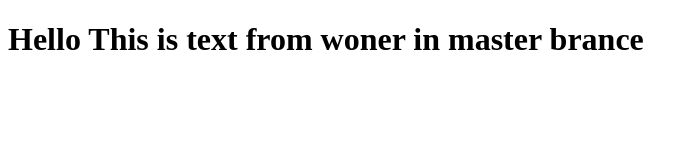
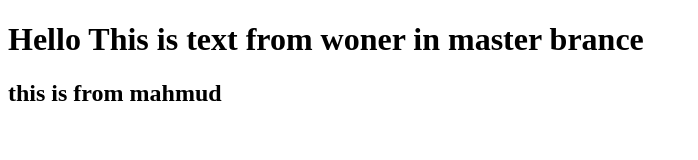
Before and after one commit to ProMahmudul/test-github, a plain HTML site: page index.html in a window 1280 px wide. Shown: the whole page, without its empty margins (0-698 px from the left). Drawn offline with Linux system fonts and the light colour scheme.

Commit message:
text from mahmud

```diff
--- a/index.html
+++ b/index.html
@@ -10,6 +10,7 @@
 <body>
 
      <h1>Hello This is text from woner in master brance</h1>
+     <h2>this is from mahmud</h2>
 
 
 </body>
```
